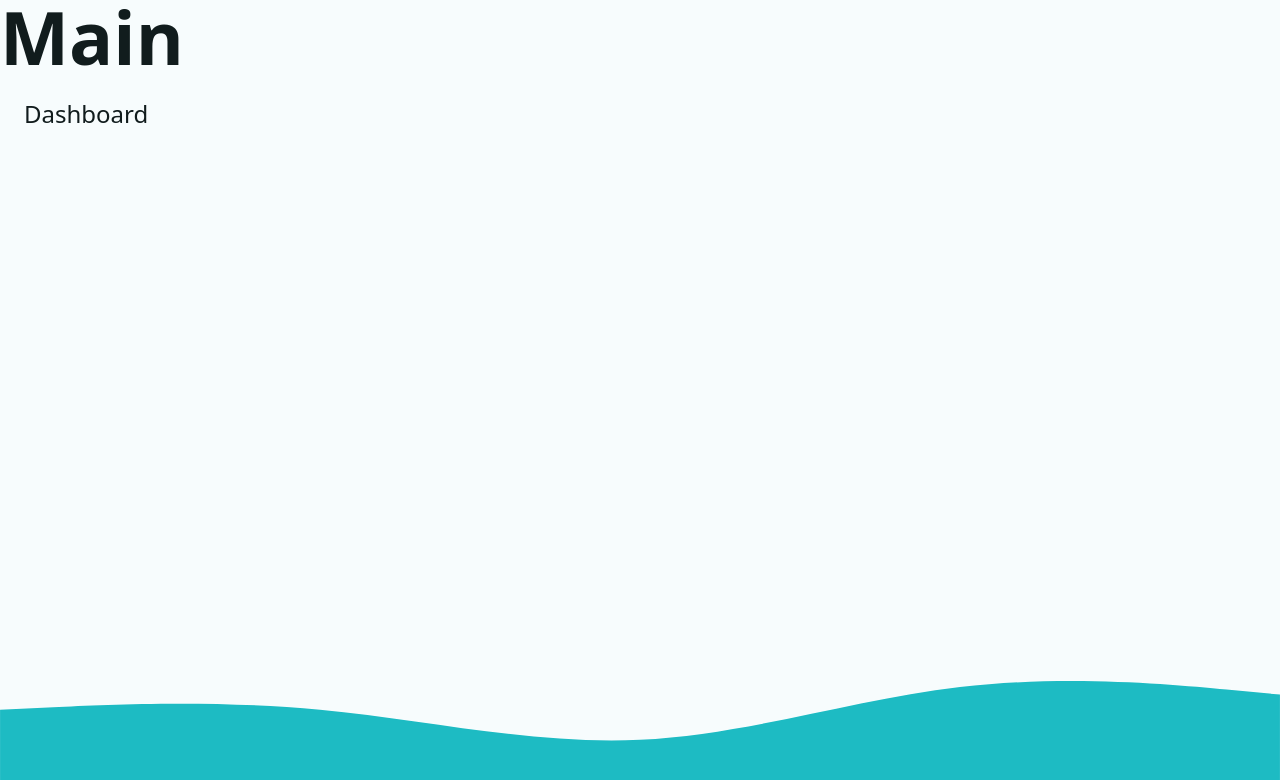
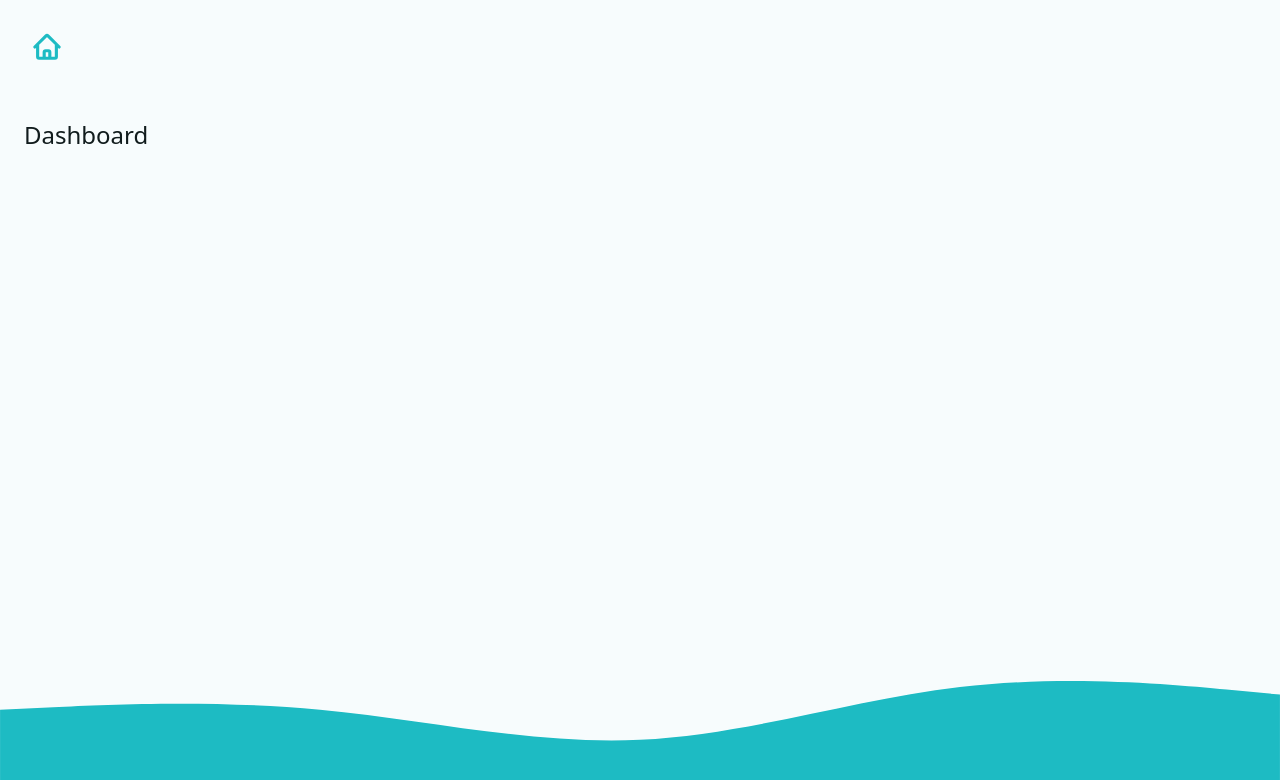
Before and after one commit to Nifix001/budgeting-app, a React (Vite) app: page / in a window 1280 px wide. Shown: the top 780 px of the page. Built offline with nearby package versions, Linux system fonts and the light colour scheme.

Commit message:
New commit

```diff
--- /dev/null
+++ b/src/components/Nav.jsx
@@ -0,0 +1,17 @@
+// rrd imports
+import { NavLink } from "react-router-dom"
+
+// assets
+import logo from "../assets/logomark.svg"
+
+const Nav = ({ userName }) => {
+  return (
+    <nav>
+      <NavLink>
+        <img src={logo} alt=""  height={30}/>
+      </NavLink>
+    </nav>
+  )
+}
+
+export default Nav
--- a/src/layouts/Main.jsx
+++ b/src/layouts/Main.jsx
@@ -3,6 +3,9 @@ import { Outlet, useLoaderData } from "react-router-dom";
 
 // assets
 import wave from "../assets/wave.svg";
+
+// components
+import Nav from "../components/Nav";
 
 //  helper functions
 import { fetchData } from "../helpers"
@@ -18,7 +21,7 @@ const Main = () => {
 
   return (
     <div className="layout">
-      <h1>Main</h1>
+      <Nav userName={userName}/>
       <main>
       <Outlet />
       </main>
```
